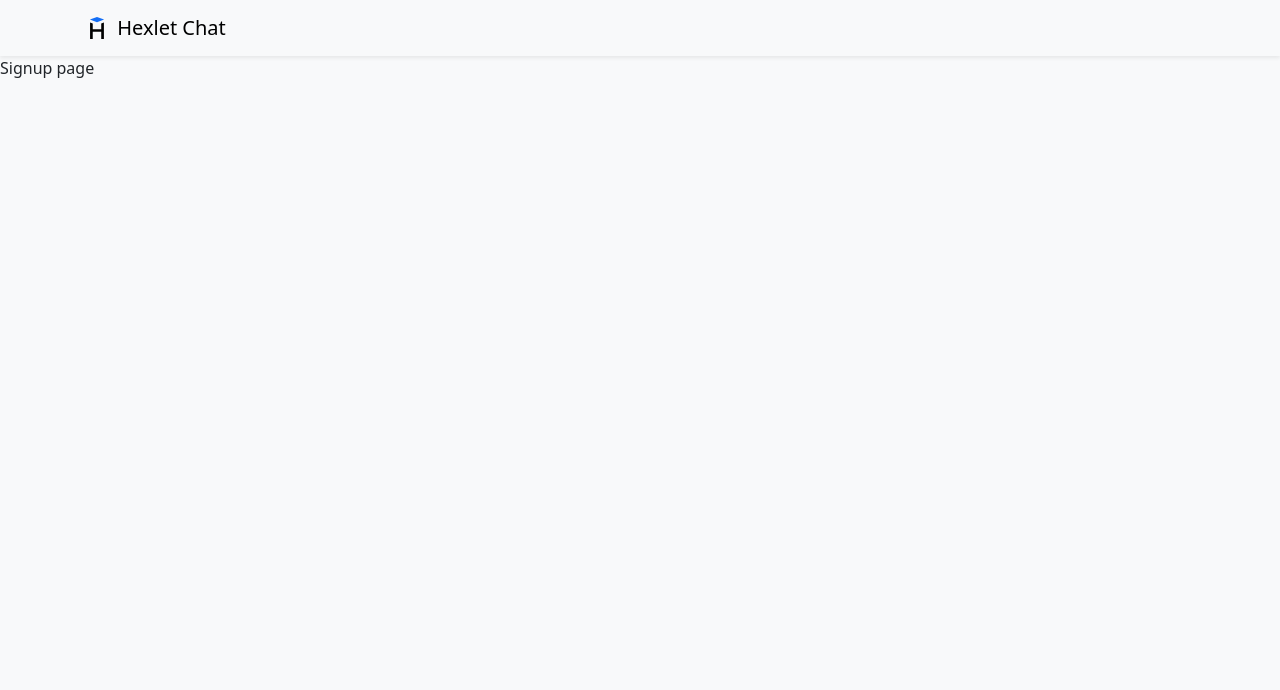
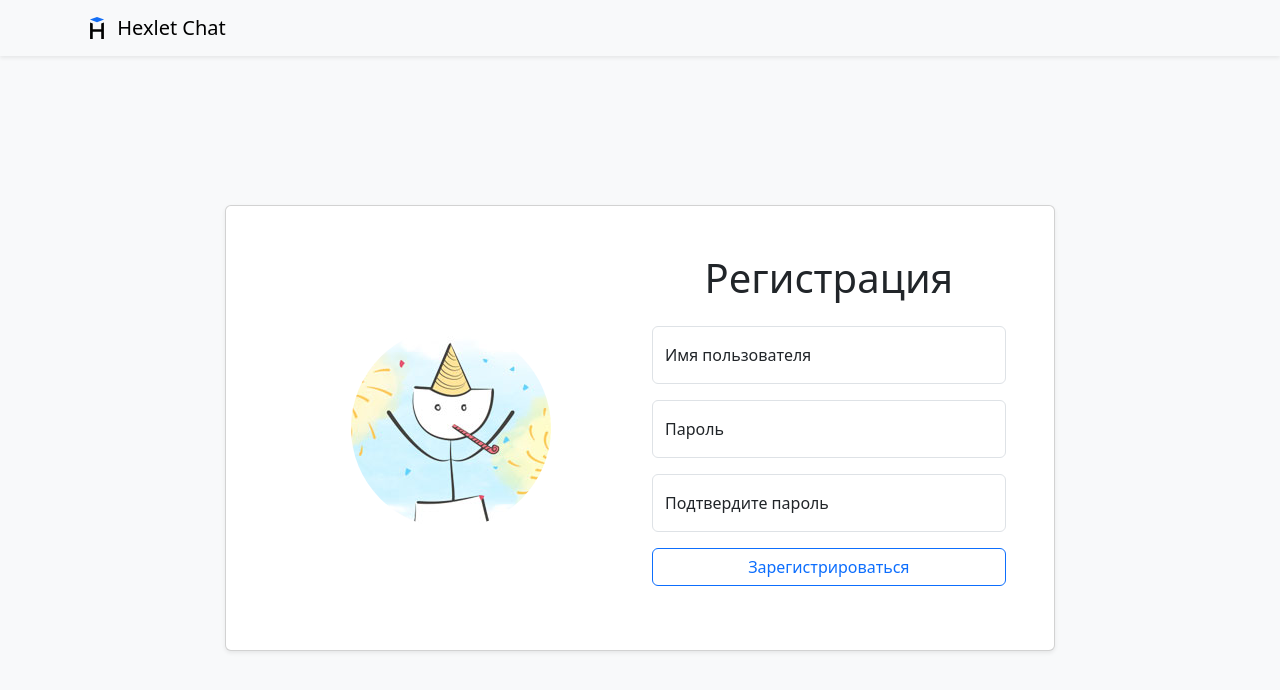
Before and after one commit to luckyvin/js-react-development-project-12, a React (Vite) app in the folder frontend/: page /signup in a window 1280 px wide. Shown: the top 690 px of the page. Built offline with nearby package versions, Linux system fonts and the light colour scheme; no server answers.

Commit message:
Step 7: registration

```diff
--- a/frontend/src/App.jsx
+++ b/frontend/src/App.jsx
@@ -1,15 +1,27 @@
-import { Container, Navbar } from 'react-bootstrap'
-import { BrowserRouter, Route, Routes } from 'react-router-dom'
+import { Button, Container, Navbar } from 'react-bootstrap'
+import { useDispatch, useSelector } from 'react-redux'
+import { Route, Routes, useNavigate } from 'react-router-dom'
+import { ToastContainer } from 'react-toastify'
 
 import LoginPage from './pages/LoginPage.jsx'
 import ErrorPage from './pages/ErrorPage.jsx'
 import MainPage from './pages/MainPage.jsx'
 import SignupPage from './pages/SignupPage.jsx'
+import { logoutUser, selectToken } from './slices/AuthSlice.js'
 
 function App() {
+  const token = useSelector(selectToken)
+  const dispatch = useDispatch()
+  const navigate = useNavigate()
+
+  const handleLogout = () => {
+    dispatch(logoutUser())
+    navigate('/login')
+  }
+
   return (
     <div className="d-flex flex-column h-100">
-      <Navbar className="shadow-sm">
+      <Navbar className="shadow-sm justify-content-between">
         <Container>
           <Navbar.Brand href="/">
             <img
@@ -22,15 +34,22 @@ function App() {
             Hexlet Chat
           </Navbar.Brand>
         </Container>
+        {
+          token &&
+          <Button
+            variant="primary"
+            className="me-3"
+            onClick={handleLogout}
+          >Выйти</Button>
+        }
       </Navbar>
-      <BrowserRouter>
       <Routes>
         <Route path="/login" element={<LoginPage/>}/>
         <Route path="/signup" element={<SignupPage/>}/>
         <Route path="/" element={<MainPage/>}/>
         <Route path="*" element={<ErrorPage/>}/>
       </Routes>
-      </BrowserRouter>
+      <ToastContainer />
     </div>
   )
 }
--- a/frontend/src/components/Messages.jsx
+++ b/frontend/src/components/Messages.jsx
@@ -70,6 +70,7 @@ const Messages = () => {
               name="message"
               type="text"
               placeholder="Введите сообщение..."
+              autoComplete="off"
               value={formik.values.message}
               onChange={formik.handleChange}
             />
--- a/frontend/src/main.jsx
+++ b/frontend/src/main.jsx
@@ -1,6 +1,7 @@
 import { StrictMode } from 'react'
 import { createRoot } from 'react-dom/client'
 import { Provider } from 'react-redux'
+import { BrowserRouter } from 'react-router-dom'
 
 import App from './App.jsx'
 import Socket from './components/Socket.jsx'
@@ -10,10 +11,12 @@ import 'bootstrap/dist/css/bootstrap.min.css'
 
 createRoot(document.getElementById('root')).render(
   <StrictMode>
-    <Provider store={store}>
-      <Socket>
-        <App />
-      </Socket>
-    </Provider>
+    <BrowserRouter>
+      <Provider store={store}>
+        <Socket>
+          <App />
+        </Socket>
+      </Provider>
+    </BrowserRouter>
   </StrictMode>,
 )
--- a/frontend/src/pages/LoginPage.jsx
+++ b/frontend/src/pages/LoginPage.jsx
@@ -4,33 +4,26 @@ import { useState } from 'react'
 import { Button, Card, FloatingLabel, Form, Image } from 'react-bootstrap'
 import { useDispatch } from 'react-redux'
 import { useNavigate } from 'react-router-dom'
+import { toast } from 'react-toastify'
 
-import imageAvatar from '../assets/avatar.jpg'
+import imageAvatar from '../assets/avatar_login.jpg'
 import routes from '../routes/routes.js'
 import { loginUser } from '../slices/AuthSlice.js'
-
-const ERROR_MESSAGES = {
-  401: 'Неверные имя пользователя или пароль',
-}
 
 const LoginPage = () => {
   const dispatch = useDispatch()
   const navigate = useNavigate()
   const [error, setError] = useState(false)
 
-  const customHandleChange = (event) => {
-    setError(false)
-
-    formik.handleChange(event)
-  }
-
   const formik = useFormik({
     initialValues: {
       username: '',
       password: '',
     },
-    onSubmit: async (values) => {
+    onSubmit: async (values, { setSubmitting }) => {
       try {
+        setSubmitting(true)
+
         const response = await axios.post(routes.login(), values)
         const { token } = response.data
 
@@ -43,8 +36,18 @@ const LoginPage = () => {
           navigate('/')
         }
       } catch (e) {
-        setError(e.status)
-        console.error(e)
+        setError(true)
+        if (e.isAxiosError) {
+          if (e.response?.status === 401) {
+            toast.error('Неверные имя пользователя или пароль')
+            return
+          }
+          toast.error('Ошибка загрузки данных')
+          return
+        }
+        toast.error('Ошибка соединения')
+      } finally {
+        setSubmitting(false)
       }
     },
   });
@@ -67,7 +70,8 @@ const LoginPage = () => {
                 <Form.Control
                   type="text"
                   placeholder="Ваш ник"
-                  onChange={customHandleChange}
+                  autoComplete="off"
+                  onChange={formik.handleChange}
                   value={formik.values.username}
                   isInvalid={error}
                 />
@@ -80,18 +84,17 @@ const LoginPage = () => {
                 <Form.Control
                   type="password"
                   placeholder="Пароль"
-                  onChange={customHandleChange}
+                  autoComplete="off"
+                  onChange={formik.handleChange}
                   value={formik.values.password}
                   isInvalid={error}
                 />
-                {error && <Form.Control.Feedback type="invalid" tooltip>
-                  {ERROR_MESSAGES[error]}
-                </Form.Control.Feedback>}
               </FloatingLabel>
               <Button
                 variant="outline-primary"
                 className="w-100 mb-3"
                 type="submit"
+                disabled={formik.isSubmitting}
               >Войти</Button>
             </Form>
           </Card.Body>
--- a/frontend/src/pages/MainPage.jsx
+++ b/frontend/src/pages/MainPage.jsx
@@ -2,7 +2,6 @@ import axios from 'axios'
 import { useEffect } from 'react'
 import { useDispatch, useSelector } from 'react-redux'
 import { useNavigate } from 'react-router-dom'
-import { ToastContainer } from 'react-toastify'
 
 import Channels from '../components/Channels.jsx'
 import Messages from '../components/Messages.jsx'
@@ -48,8 +47,6 @@ const MainPage = () => {
           <Messages />
         </div>
       </div>
-
-      <ToastContainer />
     </div>
   )
 }
--- a/frontend/src/pages/SignupPage.jsx
+++ b/frontend/src/pages/SignupPage.jsx
@@ -1,5 +1,143 @@
+import axios from 'axios'
+import { useState } from 'react'
+import { Button, Card, FloatingLabel, Form, Image } from 'react-bootstrap'
+import { useDispatch } from 'react-redux'
+import { useNavigate } from 'react-router-dom'
+import { toast } from 'react-toastify'
+import { useFormik } from 'formik'
+import * as Yup from 'yup'
+
+import imageAvatar from '../assets/avatar_signup.jpg'
+import routes from '../routes/routes.js'
+import { loginUser } from '../slices/AuthSlice.js'
+
 const SignupPage = () => {
-  return <div>Signup page</div>
+  const dispatch = useDispatch()
+  const navigate = useNavigate()
+  const [error, setError] = useState(false)
+
+  const validationSchema = Yup.object().shape({
+    username: Yup.string()
+      .min(3, 'От 3 до 20 символов')
+      .max(20, 'От 3 до 20 символов')
+      .required('Обязательное поле'),
+    password: Yup.string()
+      .min(6, 'Не менее 6 символов')
+      .required('Обязательное поле'),
+    passwordConfirmation: Yup.string()
+      .oneOf([Yup.ref('password')], 'Пароли должны совпадать')
+  })
+
+  const formik = useFormik({
+    initialValues: {
+      username: '',
+      password: '',
+      passwordConfirmation: '',
+    },
+    validationSchema,
+    onSubmit: async (values, { setSubmitting }) => {
+      try {
+        setSubmitting(true)
+
+        const { username, password } = values
+        const response = await axios.post(routes.signup(), { username, password })
+        const { token } = response.data
+
+        if (token) {
+          setError(false)
+          dispatch(loginUser({ username, token }))
+          navigate('/')
+        }
+      } catch (e) {
+        setError(true)
+        if (e.isAxiosError) {
+          if (e.response?.status === 409) {
+            toast.error('Такой пользователь уже существует')
+            return
+          }
+          toast.error('Ошибка загрузки данных')
+          return
+        }
+        toast.error('Ошибка соединения')
+      } finally {
+        setSubmitting(false)
+      }
+    }
+  })
+
+  return <div className="container-fluid h-100">
+    <div className="row justify-content-center align-content-center h-100">
+      <div className="col-12 col-md-8 col-xxl-6">
+        <Card className="shadow-sm">
+          <Card.Body className="row p-5">
+            <div className="col-12 col-md-6 d-flex align-items-center justify-content-center">
+              <Image src={imageAvatar} alt="Войти" roundedCircle/>
+            </div>
+            <Form className="col-12 col-md-6 mt-3 mt-md-0" onSubmit={formik.handleSubmit}>
+              <h1 className="text-center mb-4">Регистрация</h1>
+              <FloatingLabel
+                controlId="username"
+                label="Имя пользователя"
+                className="mb-3"
+              >
+                <Form.Control
+                  type="text"
+                  placeholder="Имя пользователя"
+                  autoComplete="off"
+                  value={formik.values.username}
+                  onChange={formik.handleChange}
+                  isInvalid={(formik.errors.username && formik.touched.username) || error}
+                ></Form.Control>
+                {formik.errors.username && formik.touched.username && (
+                  <div className="invalid-feedback">{formik.errors.username}</div>
+                )}
+              </FloatingLabel>
+              <FloatingLabel
+                controlId="password"
+                label="Пароль"
+                className="mb-3"
+              >
+                <Form.Control
+                  type="password"
+                  placeholder="Пароль"
+                  autoComplete="off"
+                  value={formik.values.password}
+                  onChange={formik.handleChange}
+                  isInvalid={(formik.errors.password && formik.touched.password) || error}
+                ></Form.Control>
+                {formik.errors.password && formik.touched.password && (
+                  <div className="invalid-feedback">{formik.errors.password}</div>
+                )}
+              </FloatingLabel>
+              <FloatingLabel
+                controlId="passwordConfirmation"
+                label="Подтвердите пароль"
+                className="mb-3"
+              >
+                <Form.Control
+                  type="password"
+                  placeholder="Подтвердите пароль"
+                  autoComplete="off"
+                  value={formik.values.passwordConfirmation}
+                  onChange={formik.handleChange}
+                  isInvalid={(formik.errors.passwordConfirmation && formik.touched.passwordConfirmation) || error}
+                ></Form.Control>
+                {formik.errors.passwordConfirmation && formik.touched.passwordConfirmation && (
+                  <div className="invalid-feedback">{formik.errors.passwordConfirmation}</div>
+                )}
+              </FloatingLabel>
+              <Button
+                variant="outline-primary"
+                className="w-100 mb-3"
+                type="submit"
+                disabled={formik.isSubmitting}
+              >Зарегистрироваться</Button>
+            </Form>
+          </Card.Body>
+        </Card>
+      </div>
+    </div>
+  </div>
 }
 
 export default SignupPage
--- a/frontend/src/routes/routes.js
+++ b/frontend/src/routes/routes.js
@@ -2,6 +2,7 @@ const apiPath = '/api/v1'
 
 export default {
   login: () => `${apiPath}/login`,
+  signup: () => `${apiPath}/signup`,
   channels: () => `${apiPath}/channels`,
   channel: (id) => `${apiPath}/channels/${id}`,
   messages: () => `${apiPath}/messages`,
```
Also changed, not shown: frontend/src/assets/avatar_login.jpg (renamed from frontend/src/assets/avatar.jpg), frontend/src/assets/avatar_signup.jpg (added). Lines whose indentation alone changed are shown as unchanged.
